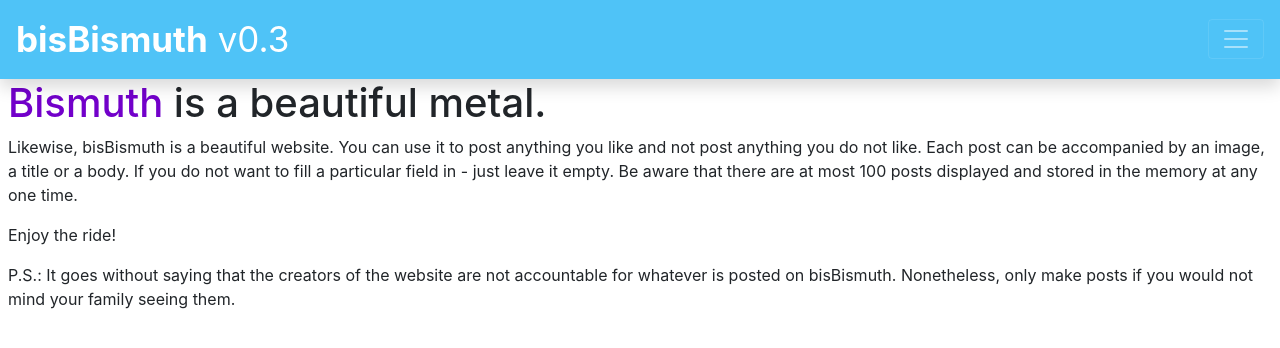
After one commit to Yar01av/Bismuth, a Flask app: page /about/ in a window 1280 px wide. The commit adds this page. Shown: the top 348 px of the page. Run offline with Flask 2, Linux system fonts and the light colour scheme; some libraries are stand-ins or nearby versions.

Commit message:
v.3.2
info page added

```diff
--- a/app.py
+++ b/app.py
@@ -34,7 +34,7 @@ class Post(db.Model):
 	image_name = db.Column(db.String(80))
 
 @app.route('/')
-@app.route('/<category>')
+@app.route('/category/<category>')
 def show_all(category = "uncategorized"):
 	if category not in LIST_OF_CATEGORIES:
 		print(category)
@@ -102,6 +102,10 @@ def get_posts(category = "uncategorized"):
 def image_fetch(image_name):
 	return send_from_directory(app.config['UPLOAD_FOLDER'], image_name)
 
+@app.route("/about/")
+def about():
+	return render_template("about_info.html")
+
 if __name__ == "__main__":
 	app.run(host="localhost", port="5000", debug=True)
 	print("It works as expected")
--- a/static/style.css
+++ b/static/style.css
@@ -66,6 +66,13 @@
 	background-color: #7200ca;
 	transition: 0.3s;
 }
+.link-color{
+	color: #7200ca;
+}
+.link-color:hover{
+	color: #7200ca;
+	transition: 0.3s;
+}
 .post{
 	background-color: #fafafa;
 	word-wrap: break-word;
--- /dev/null
+++ b/templates/about_info.html
@@ -0,0 +1,23 @@
+{% extends "main.html" %}
+{% block brunch_pages %}
+<li>
+	<a class="nav-link active" href="#">...So, what is bisBismuth again?<span class="sr-only">(current)</span></a>
+</li>
+{% endblock %}
+{% block static_html %}
+<div class="mx-2">
+	<h1>
+		<a href="https://www.google.com/search?q=bismuth&source=lnms&tbm=isch&sa=X&ved=0ahUKEwjG3K2T7fncAhVNK1AKHRqbD3wQ_AUICigB&biw=1536&bih=734" class="link-color">Bismuth</a> is a beautiful metal.
+	</h1>
+	<p>
+		Likewise, bisBismuth is a beautiful website. You can use it to post anything you like and not post anything you do not like. Each post can be accompanied by an image, a title or a body. If you do not want to fill a particular field in - just leave it empty. Be aware that there are at most 100 posts displayed and stored in the memory at any one time.
+	</p>
+	<p>
+		Enjoy the ride!
+	</p>
+	<p>
+		P.S.: It goes without saying that the creators of the website are not accountable for whatever is posted on bisBismuth. Nonetheless, only make posts if you would not mind your family seeing them.
+	</p>
+</div>
+{% endblock %}
+{% block custom_scripts %}{% endblock %}
--- a/templates/main.html
+++ b/templates/main.html
@@ -18,35 +18,44 @@
   		<div class="collapse navbar-collapse" id="navbarNav">
     		<ul class="navbar-nav">
       			<li class="nav-item">
-        			<a class="nav-link" id="nav-all" href="/uncategorized">All</a>
+        			<a class="nav-link" id="nav-all" href="/category/uncategorized">All</a>
       			</li>
       			<li class="nav-item">
-        			<a class="nav-link" id = "nav-science" href="/science">Science</a>
+        			<a class="nav-link" id = "nav-science" href="/category/science">Science</a>
       			</li>
       			<li class="nav-item">
-        			<a class="nav-link" id="nav-culture" href="/culture">Culture</a>
+        			<a class="nav-link" id="nav-culture" href="/category/culture">Culture</a>
       			</li>
       			<li class="nav-item">
-        			<a class="nav-link" id = "nav-history" href="/history">History</a>
+        			<a class="nav-link" id = "nav-history" href="/category/history">History</a>
       			</li>
+
+            {% block brunch_pages %}
       			<li>
-      				<a class="nav-link" href="#">...So, what is bisBismuth again?</a>
+      				<a class="nav-link" href="{{ url_for('.about') }}">...So, what is bisBismuth again?</a>
       			</li>
+            {% endblock %}
     		</ul>
     		<span class="navbar-text">More categories will be added soon!</span>
   		</div>
 	</nav>
+
+  {% block static_html %}
 	<button href="#" class="btn secondary-bg-clr shadow" id="make-post" onclick="addPostButtonEvent()">+</button>
+  {% endblock %}
 
-	<script src="https://code.jquery.com/jquery-3.3.1.min.js">
+	<script src="https://code.jquery.com/jquery-3.3.1.min.js"></script>
 	<script src="https://cdnjs.cloudflare.com/ajax/libs/popper.js/1.14.3/umd/popper.min.js" integrity="sha384-ZMP7rVo3mIykV+2+9J3UJ46jBk0WLaUAdn689aCwoqbBJiSnjAK/l8WvCWPIPm49" crossorigin="anonymous"></script>
 	<script src="https://stackpath.bootstrapcdn.com/bootstrap/4.1.3/js/bootstrap.min.js" integrity="sha384-ChfqqxuZUCnJSK3+MXmPNIyE6ZbWh2IMqE241rYiqJxyMiZ6OW/JmZQ5stwEULTy" crossorigin="anonymous"></script>
 
+  {% block custom_scripts %}
 	<script type="text/javascript">
 		const postEndpoint = "{{ url_for('.new_post') }}";
     const chosen_category = "{{ category }}"
     const getPostsEndpoint = "{{ url_for('.get_posts', category = category) }}"
 	</script>
-	<script type = "text/javascript" src="{{ url_for('static', filename='script.js') }}"></script>
+	<script type = "text/javascript" src="{{ url_for('static', filename='script_main.js') }}"></script>
+  {% endblock %}
+
 </body>
 </html>
```
Also changed, not shown: post_log.sqlite3, static/script_main.js (renamed from static/script.js).
